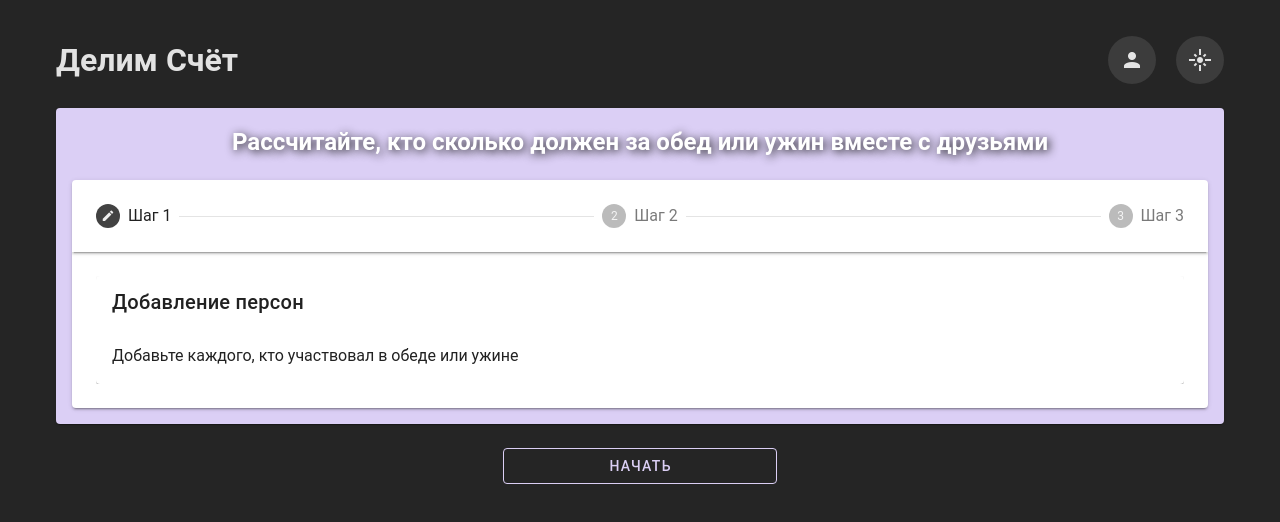
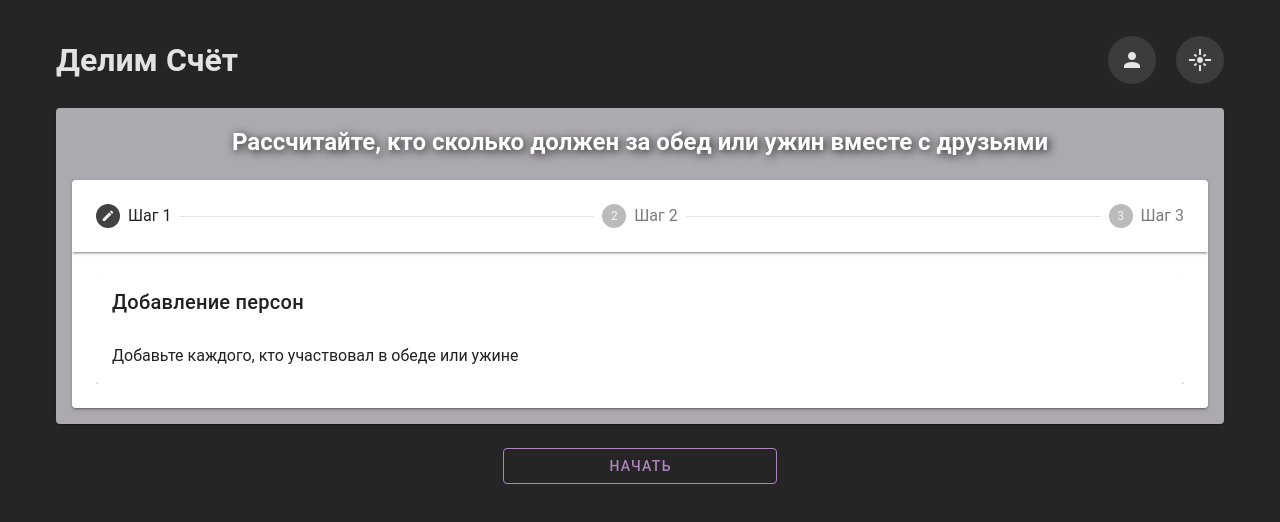
Before and after one commit to Capybarka/practice1, a Vue app: page / in a window 1280 px wide. Shown: the top 522 px of the page. Built offline with nearby package versions, Linux system fonts and the light colour scheme.

Commit message:
добавила vue-router

```diff
--- a/src/App.vue
+++ b/src/App.vue
@@ -1,72 +1,17 @@
 <template>
   <v-app class="pa-5">
-    <v-container>
-      <v-row justify="center">
-        <v-col >
-          <div class="header__container">
-            <h1>Делим Счёт</h1>
-            <div class="header__btns">
-              <v-btn variant="tonal" icon class="mr-5">
-                <v-icon>mdi-account</v-icon>
-              </v-btn>
-              <v-btn @click="toggleTheme" variant="tonal" icon>
-                <v-icon>mdi-flare</v-icon>
-              </v-btn>
-            </div>
-          </div>
-        </v-col>
-      </v-row>
-
-      <v-row>
-        <v-col cols="12">
-          <app-instruction></app-instruction>
-        </v-col>
-      </v-row>
-
-      <v-row justify="center">
-        <v-col cols="3">
-          <v-btn variant="outlined" block color="primary">Начать</v-btn>
-        </v-col>
-      </v-row>
-    </v-container>
+   <v-main>
+    <router-view></router-view>
+   </v-main>
   </v-app>
 
 </template>
 
 <script setup>
-import { onMounted, reactive, ref, watch } from 'vue'
-import { useTheme } from 'vuetify'
-
-const theme = useTheme()
-
-const isDarkTheme  = ref(true)
-const themeColors = reactive({});
-
-// Функция для обновления цветов темы
-const updateThemeColors = () => {
-  const currentTheme = theme.global.value; // Получаем текущую тему
-  if (currentTheme) {
-    themeColors.value = currentTheme.colors; // Обновляем цвета
-  }
-};
-
-function toggleTheme () {
-  isDarkTheme.value = !isDarkTheme.value
-  theme.global.name.value = isDarkTheme.value ? 'darkTheme' : 'lightTheme'
-  // Обновление цветов при переключении темы
-  themeColors.value = theme.global.value?.colors;
-}
-
-// Следим за изменениями в текущей теме и обновляем цвета
-watch(() => theme.global.value, updateThemeColors);
 
 </script>
 
 <style lang="scss" scoped>
 
-.header__container{
-  display: flex;
-  justify-content: space-between;
-  align-items: center;
-}
+
 </style>
--- a/src/components/AppInstruction.vue
+++ b/src/components/AppInstruction.vue
@@ -1,5 +1,5 @@
 <template>
-  <v-card class="pa-4" color="primary">
+  <v-card class="pa-4" color="background-light">
     <h2 class="title">Рассчитайте, кто сколько должен за обед или ужин вместе с друзьями</h2>
     <v-stepper hide-actions editable :items="['Шаг 1', 'Шаг 2', 'Шаг 3']">
       <template v-slot:item.1>
--- a/src/components/index.js
+++ b/src/components/index.js
@@ -1,4 +1,4 @@
-import HomePage from './HomePage.vue'
+import HomePage from '../pages/HomePage.vue'
 import AppInstruction from './AppInstruction.vue'
 
 const components = [
--- a/src/components/HomePage.vue
+++ b/src/pages/AddPerson.vue
@@ -5,9 +5,7 @@
 </template>
 
 <script setup>
-defineOptions({
-     name: 'home-page'
-})
+
 </script>
 
 <style lang="scss" scoped>
--- /dev/null
+++ b/src/pages/HomePage.vue
@@ -0,0 +1,71 @@
+<template>
+      <v-container>
+      <v-row justify="center">
+        <v-col >
+          <div class="header__container">
+            <h1>Делим Счёт</h1>
+            <div class="header__btns">
+              <v-btn variant="tonal" icon class="mr-5">
+                <v-icon>mdi-account</v-icon>
+              </v-btn>
+              <v-btn @click="toggleTheme" variant="tonal" icon>
+                <v-icon>mdi-flare</v-icon>
+              </v-btn>
+            </div>
+          </div>
+        </v-col>
+      </v-row>
+
+      <v-row>
+        <v-col cols="12">
+          <app-instruction></app-instruction>
+        </v-col>
+      </v-row>
+
+      <v-row justify="center">
+        <v-col cols="3">
+          <v-btn variant="outlined" block color="primary">Начать</v-btn>
+        </v-col>
+      </v-row>
+    </v-container>
+</template>
+
+<script setup>
+defineOptions({
+     name: 'home-page'
+})
+
+import { onMounted, reactive, ref, watch } from 'vue'
+import { useTheme } from 'vuetify'
+
+const theme = useTheme()
+
+const isDarkTheme  = ref(true)
+const themeColors = reactive({});
+
+// Функция для обновления цветов темы
+const updateThemeColors = () => {
+  const currentTheme = theme.global.value; // Получаем текущую тему
+  if (currentTheme) {
+    themeColors.value = currentTheme.colors; // Обновляем цвета
+  }
+};
+
+function toggleTheme () {
+  isDarkTheme.value = !isDarkTheme.value
+  theme.global.name.value = isDarkTheme.value ? 'darkTheme' : 'lightTheme'
+  // Обновление цветов при переключении темы
+  themeColors.value = theme.global.value?.colors;
+}
+
+// Следим за изменениями в текущей теме и обновляем цвета
+watch(() => theme.global.value, updateThemeColors);
+</script>
+
+<style lang="scss" scoped>
+.header__container{
+  display: flex;
+  justify-content: space-between;
+  align-items: center;
+}
+</style>
--- a/src/plugins/vuetify.js
+++ b/src/plugins/vuetify.js
@@ -44,9 +44,10 @@ const darkTheme = {
      light: false,
      colors: {
           background: '#252525',
-          // 'background-light': '#cbcbcb',
+          'background-light': '#acaaaf',
           // primary: '#ba657a',
-          primary: '#dbcff5',
+          primary: '#ae84bf',
+          // 'second-primary': '#f0e9ae',
           // 'text-common': '#FFFFFF',
           // 'surface-bright': '#FFFFFF',
           // 'surface-light': '#EEEEEE',
```
Also changed, not shown: src/router/routes.js (+7 -2 lines), 1 other file (tests, documents, lock files or other folders).
